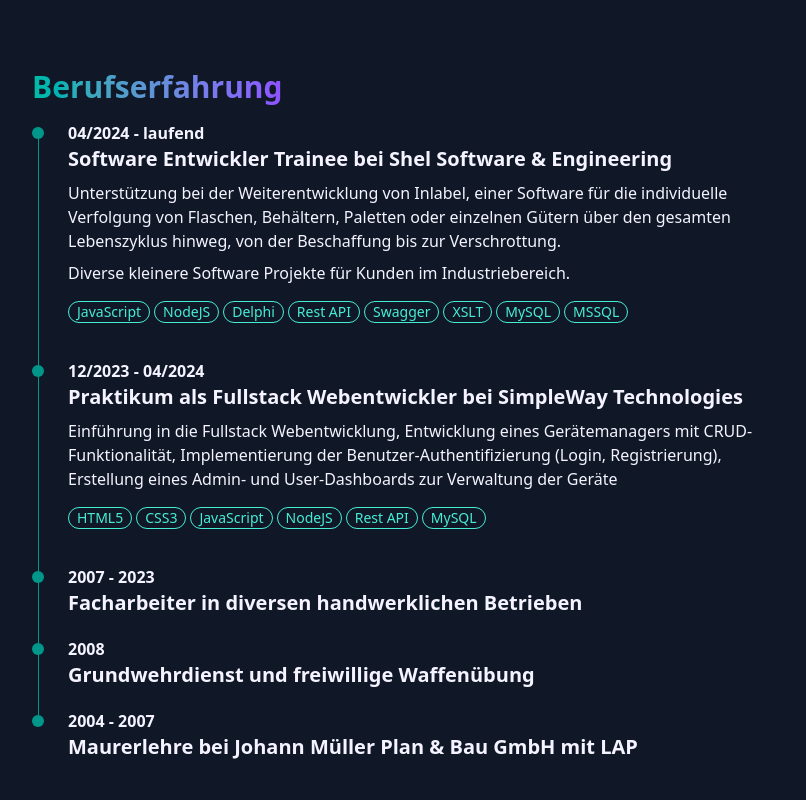
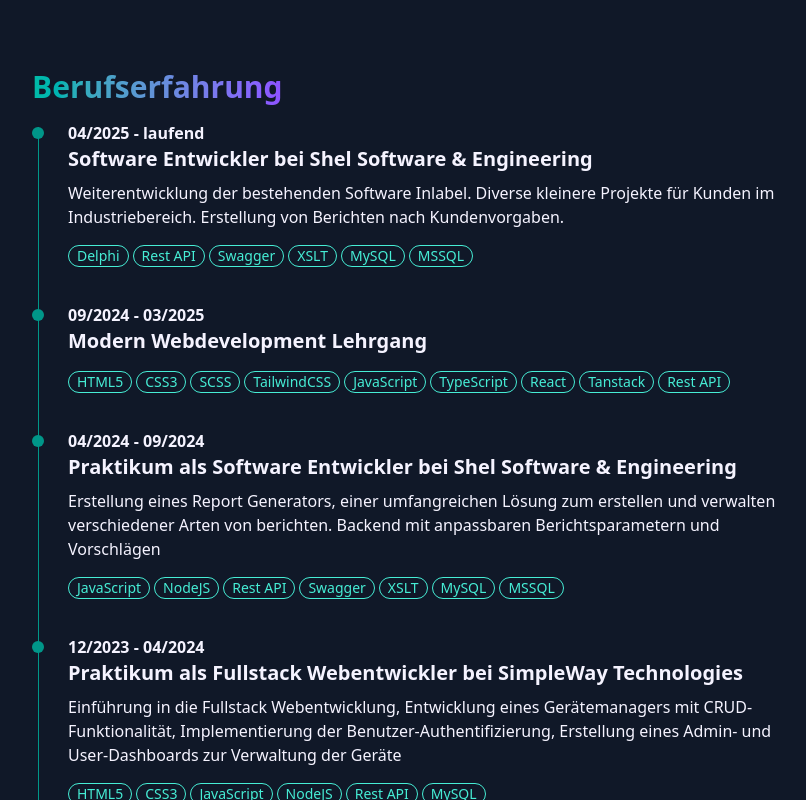
Before and after one commit to juergenrose/juergenrose.github.io, a React (Vite) app: page / in a window 1280 px wide. Shown: the part 1280-2080 px from the top of the page, without its empty margins (224-1030 px from the left). Built offline with nearby package versions, Linux system fonts and the light colour scheme.

Commit message:
updated experience

```diff
--- a/src/components/Experience.tsx
+++ b/src/components/Experience.tsx
@@ -19,21 +19,82 @@
             </svg>
           </div>
           <div>
-            <p className="experience-date-font">04/2024 - laufend</p>
+            <p className="experience-date-font">04/2025 - laufend</p>
             <p className="experience-company-font">
-              Software Entwickler Trainee bei Shel Software & Engineering
+              Software Entwickler bei Shel Software & Engineering
             </p>
             <p className="experience-paragraph-font">
-              Unterstützung bei der Weiterentwicklung von Inlabel, einer Software
-              für die  individuelle Verfolgung von Flaschen, Behältern, Paletten
-              oder einzelnen Gütern über den gesamten Lebenszyklus hinweg,
-              von der Beschaffung bis zur Verschrottung.</p>
-              <p className="experience-paragraph-font">Diverse kleinere Software Projekte für Kunden im Industriebereich.</p>
+              Weiterentwicklung der bestehenden  Software Inlabel.
+              Diverse kleinere Projekte für Kunden im Industriebereich.
+              Erstellung von Berichten nach Kundenvorgaben.</p>
+            <div className="flex my-4">
+              <ul className="tools-list">
+                <li className="experience-tools-tag">Delphi</li>
+                <li className="experience-tools-tag">Rest API</li>
+                <li className="experience-tools-tag">Swagger</li>
+                <li className="experience-tools-tag">XSLT</li>
+                <li className="experience-tools-tag">MySQL</li>
+                <li className="experience-tools-tag">MSSQL</li>
+              </ul>
+            </div>
+          </div>
+        </li>
+        <li className="experience-container">
+          <div className="before:absolute before:left-1.5 before:h-full before:w-[1px] before:bg-teal-600">
+            <svg
+              xmlns="http://www.w3.org/2000/svg"
+              width="12"
+              height="12"
+              className="bi bi-circle-fill fill-teal-600"
+              viewBox="0 0 16 16"
+            >
+              <circle cx="8" cy="8" r="8" />
+            </svg>
+          </div>
+          <div>
+            <p className="experience-date-font">09/2024 - 03/2025</p>
+            <p className="experience-company-font">
+              Modern Webdevelopment Lehrgang
+            </p>
+            <div className="flex my-4">
+              <ul className="tools-list">
+                <li className="experience-tools-tag">HTML5</li>
+                <li className="experience-tools-tag">CSS3</li>
+                <li className="experience-tools-tag">SCSS</li>
+                <li className="experience-tools-tag">TailwindCSS</li>
+                <li className="experience-tools-tag">JavaScript</li>
+                <li className="experience-tools-tag">TypeScript</li>
+                <li className="experience-tools-tag">React</li>
+                <li className="experience-tools-tag">Tanstack</li>
+                <li className="experience-tools-tag">Rest API</li>
+              </ul>
+            </div>
+          </div>
+        </li>
+        <li className="experience-container">
+          <div className="before:absolute before:left-1.5 before:h-full before:w-[1px] before:bg-teal-600">
+            <svg
+              xmlns="http://www.w3.org/2000/svg"
+              width="12"
+              height="12"
+              className="bi bi-circle-fill fill-teal-600"
+              viewBox="0 0 16 16"
+            >
+              <circle cx="8" cy="8" r="8" />
+            </svg>
+          </div>
+          <div>
+            <p className="experience-date-font">04/2024 - 09/2024</p>
+            <p className="experience-company-font">
+              Praktikum als Software Entwickler bei Shel Software & Engineering
+            </p>
+            <p className="experience-paragraph-font">
+              Erstellung eines Report Generators, einer umfangreichen Lösung zum erstellen und verwalten
+              verschiedener Arten von berichten. Backend mit anpassbaren Berichtsparametern und Vorschlägen</p>
             <div className="flex my-4">
               <ul className="tools-list">
                 <li className="experience-tools-tag">JavaScript</li>
                 <li className="experience-tools-tag">NodeJS</li>
-                <li className="experience-tools-tag">Delphi</li>
                 <li className="experience-tools-tag">Rest API</li>
                 <li className="experience-tools-tag">Swagger</li>
                 <li className="experience-tools-tag">XSLT</li>
@@ -63,8 +124,8 @@
             <p className="experience-paragraph-font">
               Einführung in die Fullstack Webentwicklung, Entwicklung eines
               Gerätemanagers mit CRUD-Funktionalität, Implementierung der
-              Benutzer-Authentifizierung (Login, Registrierung), Erstellung
-              eines Admin- und User-Dashboards zur Verwaltung der Geräte
+              Benutzer-Authentifizierung, Erstellung eines Admin- und User-Dashboards
+              zur Verwaltung der Geräte
             </p>
             <div className="flex my-4">
               <ul className="tools-list">
```
